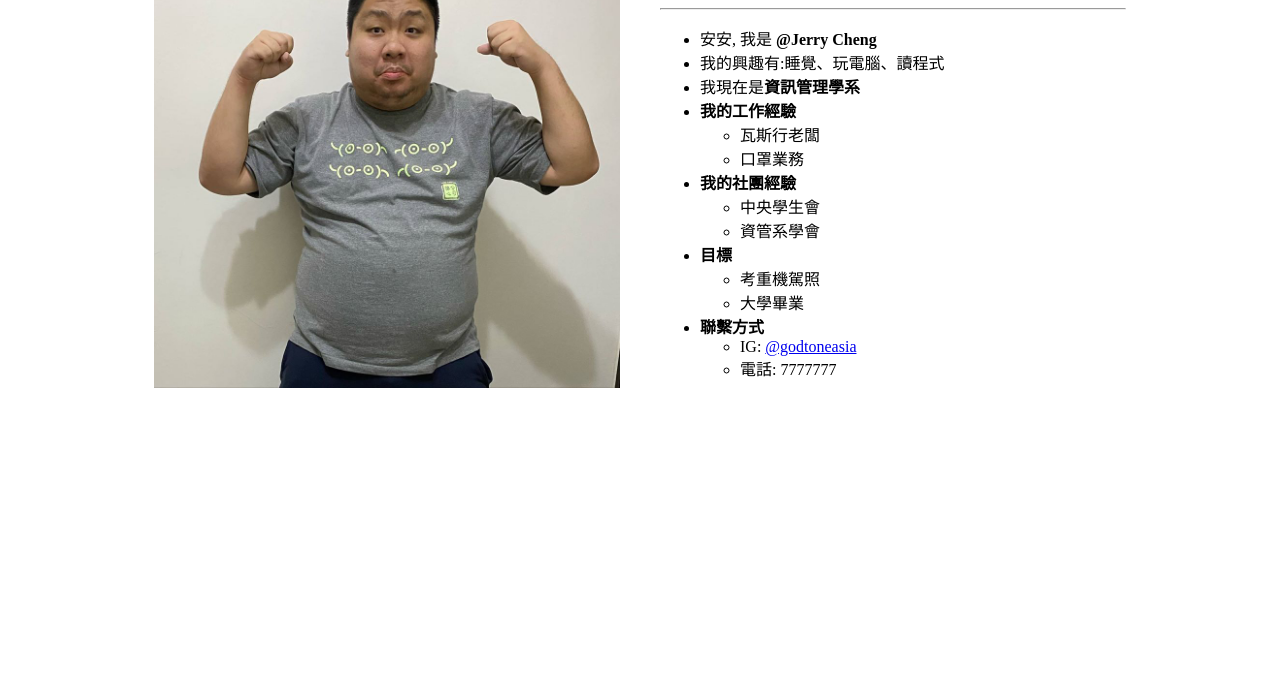
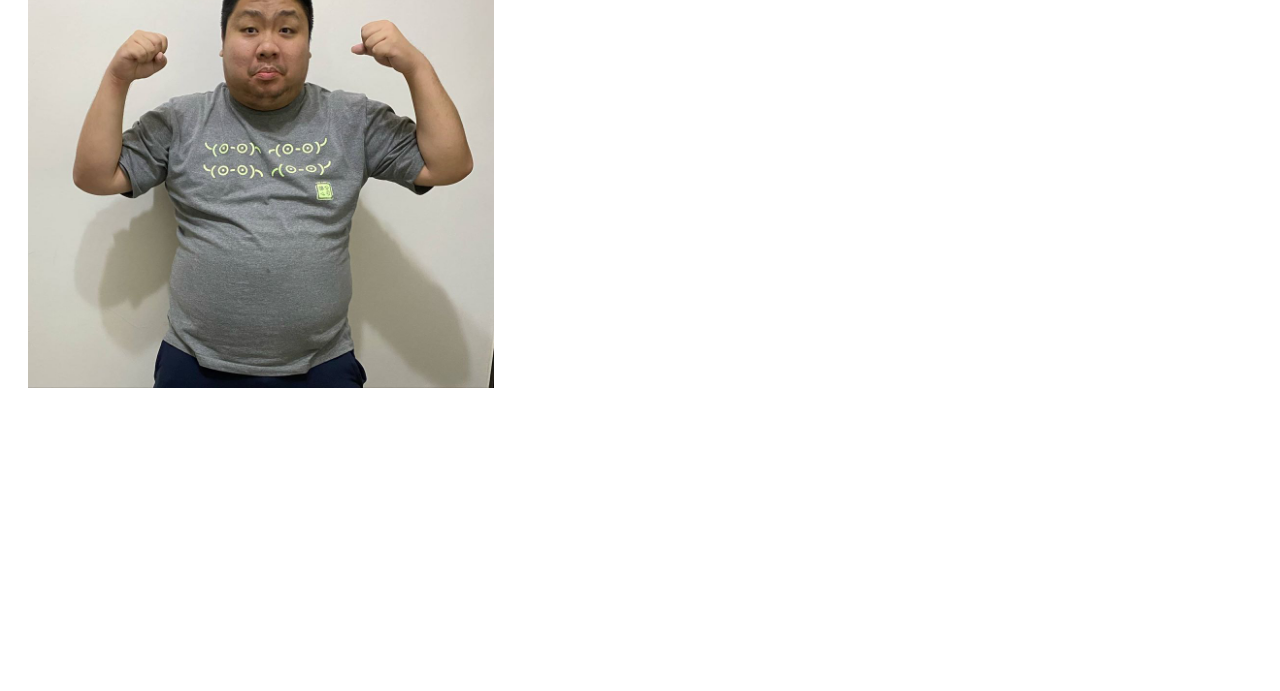
Before and after one commit to st369963/st369963.github.io, a plain HTML site: page index.html in a window 1280 px wide. Shown: the part 109-800 px from the top of the page. Drawn offline with Linux system fonts and the light colour scheme.

Commit message:
Update index.html

```diff
--- a/index.html
+++ b/index.html
@@ -38,7 +38,7 @@
       }
     </style>
   </head>
-  <body class="container">
+  <body>
     <div class="container" style="width: 80%; flex-direction: row">
       <div class="col fadeIn">
         <img src="./5eb22793800d7.jpg" alt="Photo" style="width: 100%" />
@@ -84,13 +84,5 @@
         </ul>
       </div>
     </div>
-        <script>
-      window.onload = () => {
-        setTimeout(() => {
-          var detail = document.querySelector("#details");
-          detail.classList.remove("initHide");
-        }, 2000);
-      };
-    </script>
   </body>
 </html>
```
